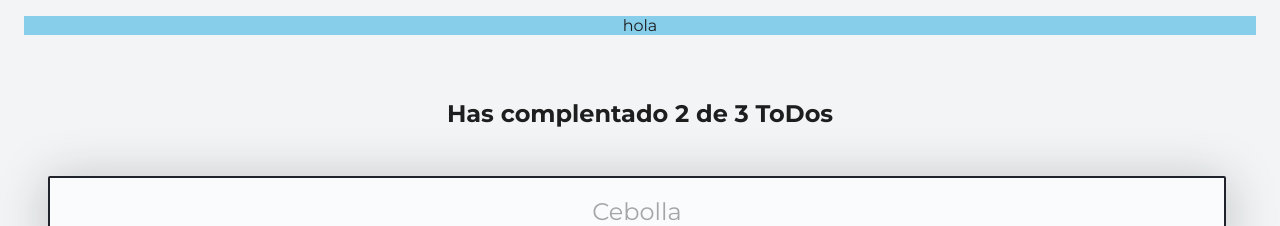
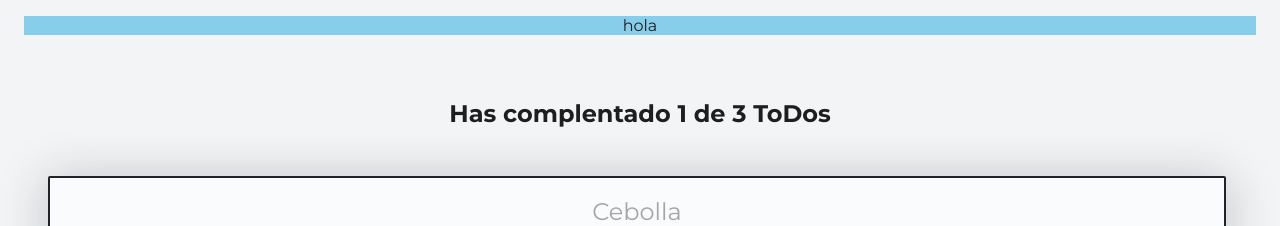
Before and after one commit to ang3lcode/intro-react, a React (Create React App) app: page / in a window 1280 px wide. Shown: the top 226 px of the page. Built offline with nearby package versions, Linux system fonts and the light colour scheme.

Commit message:
contador y buscando ToDos

```diff
--- a/src/App.js
+++ b/src/App.js
@@ -7,20 +7,41 @@
 import  { CreateTodoButtom } from './CreateTodoButton/CreateTodoButton';
 
 
-const todos=[
+const defaultTodos=[
   {text:'Cortar cebolla', completed:true},
   {text:'Tormar el curso de intro a react', completed:false},
   {text:'Llorar con la llorona', completed:false}
 ];
+export function App() {
+  const [todos, setTodos] = React.useState(defaultTodos);
+  const [searchValue, setSearchValue] = React.useState('');
+  const completedTodos = todos.filter(todo => !!todo.completed).length;
+  const totalTodos = todos.length;
+  let searchedTodos = [];
 
-export function App() {
+  if (!searchValue.length >= 1) {
+    searchedTodos = todos;
+  } else {
+    searchedTodos = todos.filter(todo => {
+      const todoText = todo.text.toLowerCase();
+      const searchText = searchValue.toLowerCase();
+      return todoText.includes(searchText);
+    });
+  }
+
   return (
     <>
       <p id = "aqui">hola</p>
-      <TodoCounter/>
-      <TodoSearch/>
+      <TodoCounter
+        total={totalTodos}
+        completed={completedTodos}
+      />
+      <TodoSearch
+        searchValue={searchValue}
+        setSearchValue={setSearchValue}
+      />
       <TodoList>
-        {todos.map(todo => (
+        {searchedTodos.map(todo => (
         <TodoItem
             key = { todo.text }
             text = { todo.text }
--- a/src/TodoCounter/TodoCounter.js
+++ b/src/TodoCounter/TodoCounter.js
@@ -1,8 +1,8 @@
 import React from 'react';
 import "./TodoCounter.css";
 
-export function TodoCounter(){
+export function TodoCounter( { total, completed } ){
     return(
-        <h2 className="TodoCounter"> Has complentado 2 de 3 ToDos</h2>
+        <h2 className="TodoCounter"> Has complentado {completed} de {total} ToDos</h2>
     );
 }
--- a/src/TodoSearch/TodoSearch.js
+++ b/src/TodoSearch/TodoSearch.js
@@ -2,20 +2,17 @@
 import "./TodoSearch.css";
 
 
-export function TodoSearch(){
-    const [searchValue, setSearchValue] = React.useState('');
-
+export function TodoSearch({ searchValue, setSearchValue }){
     const onSearchValueChange = (event) => {
         console.log(event.target.value);
         setSearchValue(event.target.value);
     };
-    return[
+    return(
         <input
             className="TodoSearch"
             placeholder="Cebolla"
             value={searchValue}
             onChange={onSearchValueChange}
-        />,
-        <p>{searchValue}</p>
-    ];
+        />
+    );
 }
```
